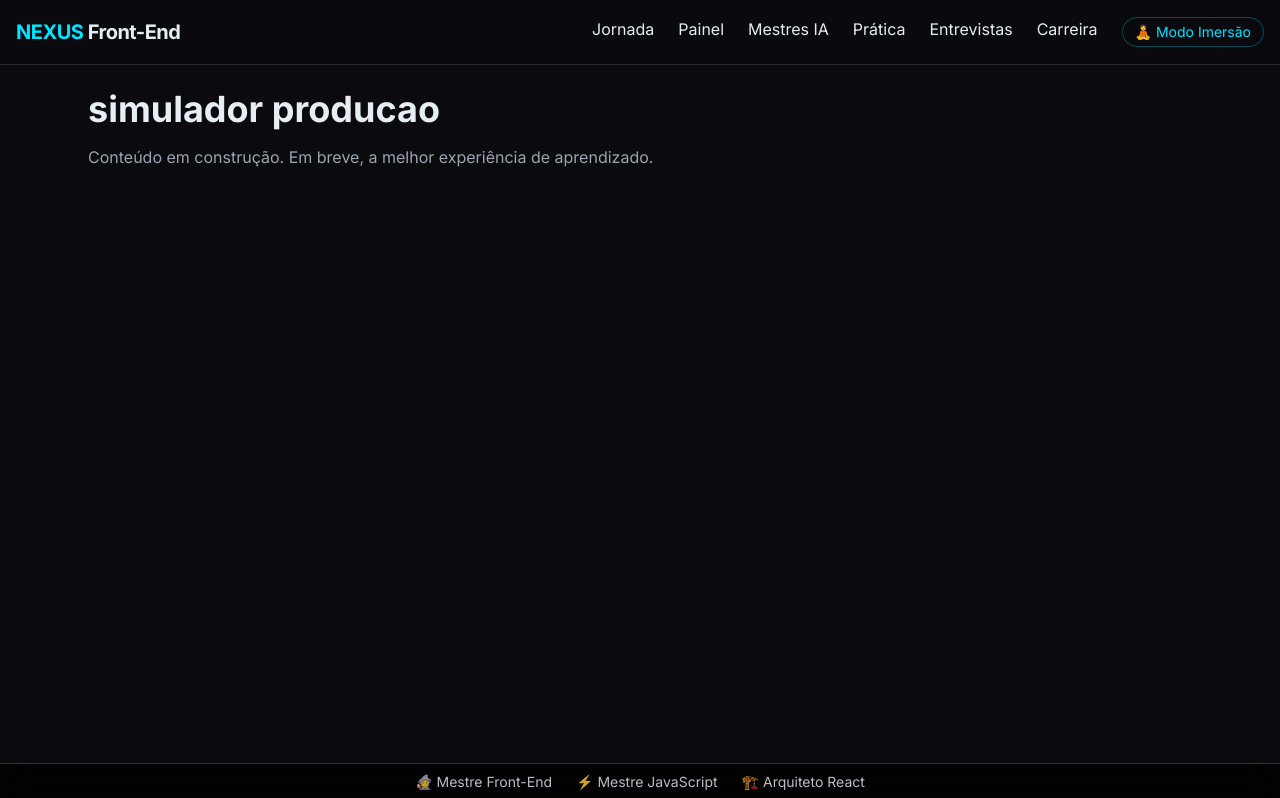
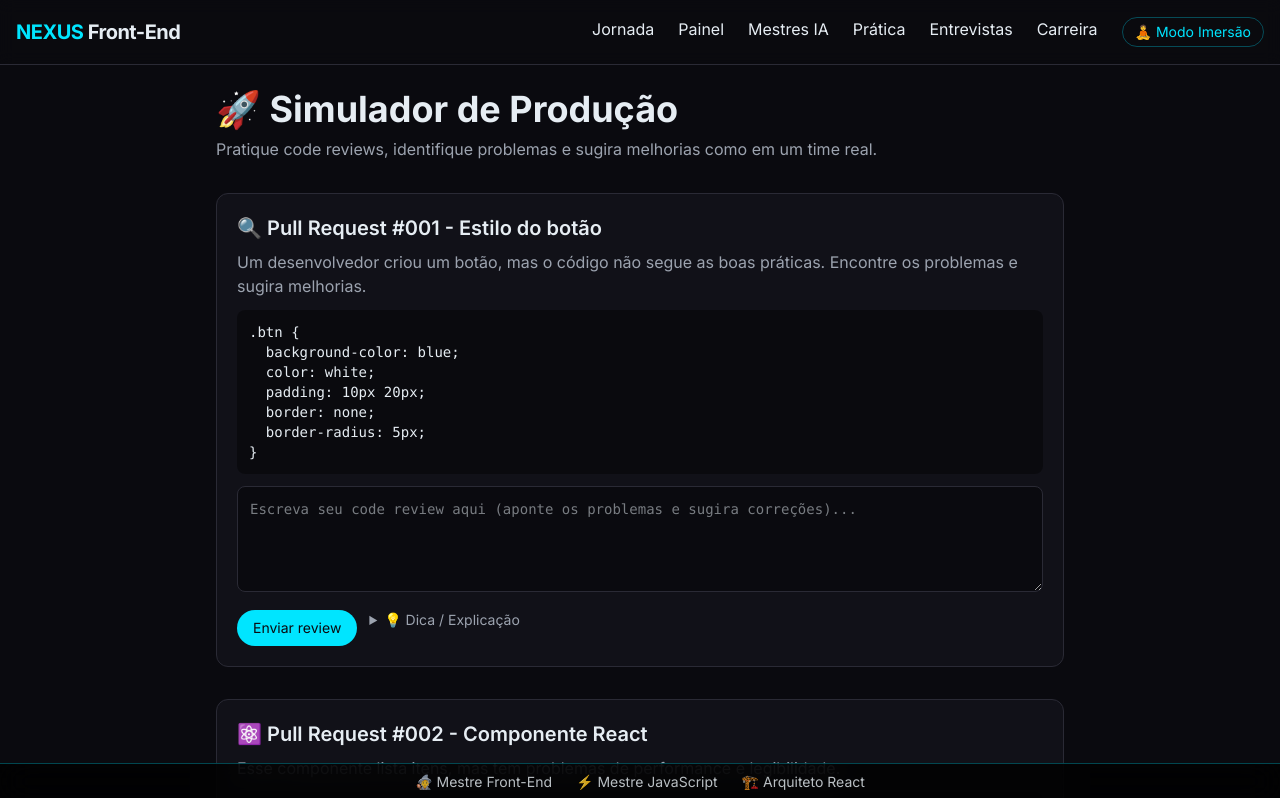
Before and after one commit to mateusdev97443/universidade-meu, a Next.js app: page /simulador-producao in a window 1280 px wide. Shown: the top 798 px of the page. Built offline with nearby package versions, Linux system fonts and the light colour scheme.

Commit message:
feat: simulador de produção com code review simulado

```diff
--- a/app/simulador-producao/page.tsx
+++ b/app/simulador-producao/page.tsx
@@ -1,8 +1,13 @@
-export default function simulador_producaoPage() {
+import { SimuladorProducao } from "@/components/simulador-producao";
+
+export default function SimuladorProducaoPage() {
   return (
-    <div className="max-w-6xl mx-auto p-6">
-      <h1 className="text-4xl font-bold mb-4">simulador producao</h1>
-      <p className="text-ice-muted">Conteúdo em construção. Em breve, a melhor experiência de aprendizado.</p>
+    <div className="max-w-4xl mx-auto p-6">
+      <h1 className="text-4xl font-bold mb-2">🚀 Simulador de Produção</h1>
+      <p className="text-ice-muted mb-8">
+        Pratique code reviews, identifique problemas e sugira melhorias como em um time real.
+      </p>
+      <SimuladorProducao />
     </div>
   );
 }
--- /dev/null
+++ b/components/simulador-producao.tsx
@@ -0,0 +1,88 @@
+"use client";
+import { useState } from "react";
+
+const cenarios = [
+  {
+    id: 1,
+    titulo: "🔍 Pull Request #001 - Estilo do botão",
+    descricao: "Um desenvolvedor criou um botão, mas o código não segue as boas práticas. Encontre os problemas e sugira melhorias.",
+    codigo: `.btn {
+  background-color: blue;
+  color: white;
+  padding: 10px 20px;
+  border: none;
+  border-radius: 5px;
+}`,
+    problemasEsperados: ["usar variável de cor", "hover", "foco", "unidades relativas"],
+    explicacao: "Faltou definir hover, focus e usar variáveis CSS. Também seria bom usar `rem` em vez de `px`."
+  },
+  {
+    id: 2,
+    titulo: "⚛️ Pull Request #002 - Componente React",
+    descricao: "Esse componente lista itens, mas tem problemas de performance e legibilidade.",
+    codigo: `function ItemList({ items }) {
+  return (
+    <ul>
+      {items.map(item => <li>{item.name}</li>)}
+    </ul>
+  );
+}`,
+    problemasEsperados: ["key", "fragmento desnecessário", "desestruturação"],
+    explicacao: "Faltou a prop `key` no `li`, que é essencial para performance. Também poderia desestruturar `items`."
+  }
+];
+
+export function SimuladorProducao() {
+  const [revisoes, setRevisoes] = useState<{ [key: number]: string }>({});
+  const [feedbacks, setFeedbacks] = useState<{ [key: number]: string | null }>({});
+
+  const enviarRevisao = (id: number, texto: string) => {
+    const cen = cenarios.find(c => c.id === id);
+    if (!cen) return;
+    const acertou = cen.problemasEsperados.some(prob => texto.toLowerCase().includes(prob.toLowerCase()));
+    setFeedbacks(prev => ({
+      ...prev,
+      [id]: acertou
+        ? "✅ Bom trabalho! Seu review apontou pontos relevantes. Confira a explicação completa."
+        : "❌ Revise novamente: tente identificar problemas de performance, acessibilidade ou boas práticas."
+    }));
+  };
+
+  return (
+    <div className="space-y-8">
+      {cenarios.map(cen => (
+        <div key={cen.id} className="bg-obsidian-card border border-border rounded-xl p-5">
+          <h3 className="text-xl font-semibold mb-2">{cen.titulo}</h3>
+          <p className="text-ice-muted mb-3">{cen.descricao}</p>
+          <pre className="bg-black/40 rounded-lg p-3 text-sm font-mono overflow-x-auto mb-3">
+            {cen.codigo}
+          </pre>
+          <textarea
+            rows={4}
+            value={revisoes[cen.id] || ""}
+            onChange={(e) => setRevisoes(prev => ({ ...prev, [cen.id]: e.target.value }))}
+            placeholder="Escreva seu code review aqui (aponte os problemas e sugira correções)..."
+            className="w-full bg-obsidian border border-border rounded-lg p-3 text-sm font-mono focus:outline-none focus:border-eletric"
+          />
+          <div className="flex gap-3 mt-3">
+            <button
+              onClick={() => enviarRevisao(cen.id, revisoes[cen.id] || "")}
+              className="bg-eletric text-obsidian px-4 py-2 rounded-full text-sm"
+            >
+              Enviar review
+            </button>
+            <details className="text-ice-muted text-sm">
+              <summary className="cursor-pointer">💡 Dica / Explicação</summary>
+              <p className="mt-1 p-2 bg-obsidian rounded">{cen.explicacao}</p>
+            </details>
+          </div>
+          {feedbacks[cen.id] && (
+            <div className={`mt-3 text-sm ${feedbacks[cen.id]?.includes("✅") ? "text-emerald" : "text-red-400"}`}>
+              {feedbacks[cen.id]}
+            </div>
+          )}
+        </div>
+      ))}
+    </div>
+  );
+}
```
